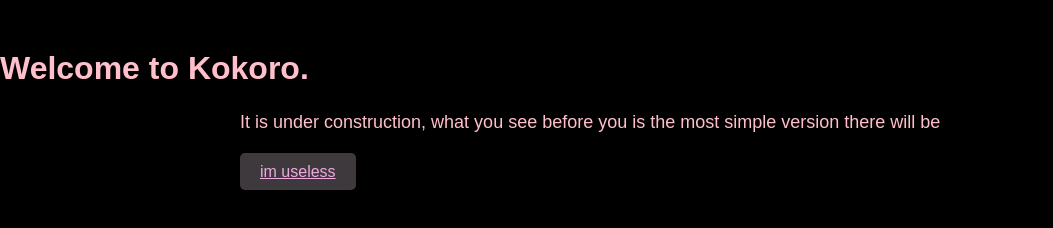
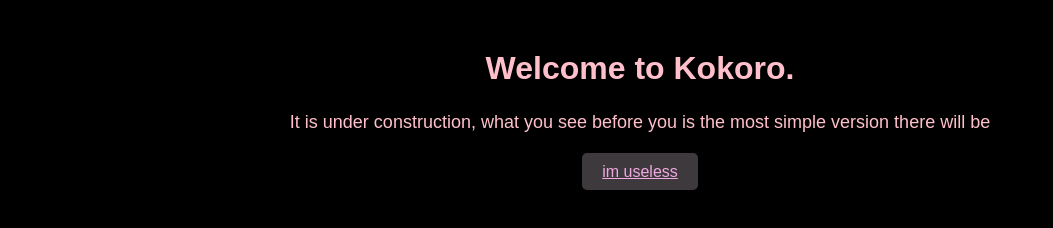
Before and after one commit to Conceptofhumanity/Kokoro, a plain HTML site: page index.html in a window 1280 px wide. Shown: the whole page, without its empty margins (0-1053 px from the left). Drawn offline with Linux system fonts and the light colour scheme.

Commit message:
Update index.html

```diff
--- a/index.html
+++ b/index.html
@@ -15,7 +15,7 @@
 
         h1 {
             Color: pink;
-            text-align: left;
+            text-align: center;
             margin-top: 50px;
         }
 
@@ -25,7 +25,7 @@
             line-height: 1.6;
             max-width: 800px;
             margin: 20px auto;
-            text-align: left;
+            text-align: center;
         }
 
         .btn {
```
